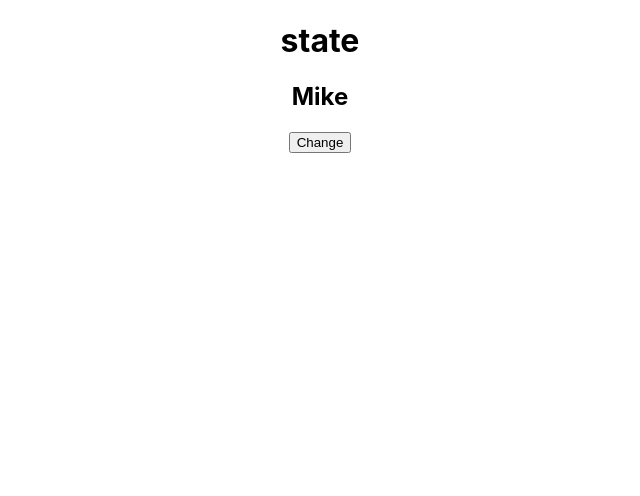
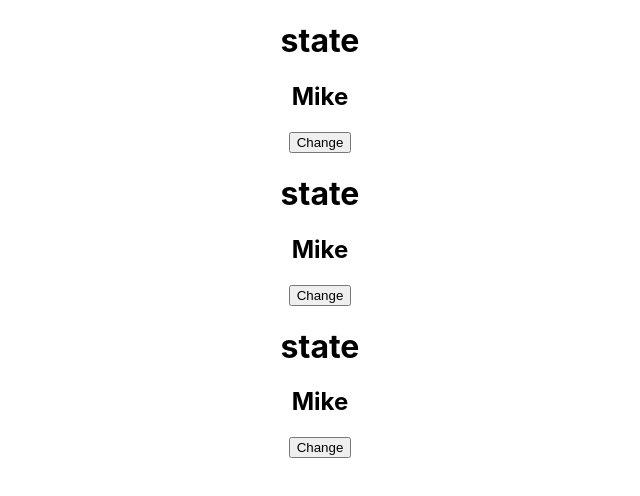
Before and after one commit to sinbum/reactPractice, a React (Create React App) app: page / in a window 1280 px wide. Shown: the top 496 px of the page, without its empty margins (320-960 px from the left). Built offline with nearby package versions, Linux system fonts and the light colour scheme.

Commit message:
컴포넌트가 재사용 될경우 각각의 컴포넌트 상태확인

```diff
--- a/src/App.js
+++ b/src/App.js
@@ -9,6 +9,11 @@ function App() {
        {/* <Section/> */}
 
        <Hello></Hello>
+       <Hello></Hello>
+
+       <Hello></Hello>
+
+
 
     </div>
   );
```
